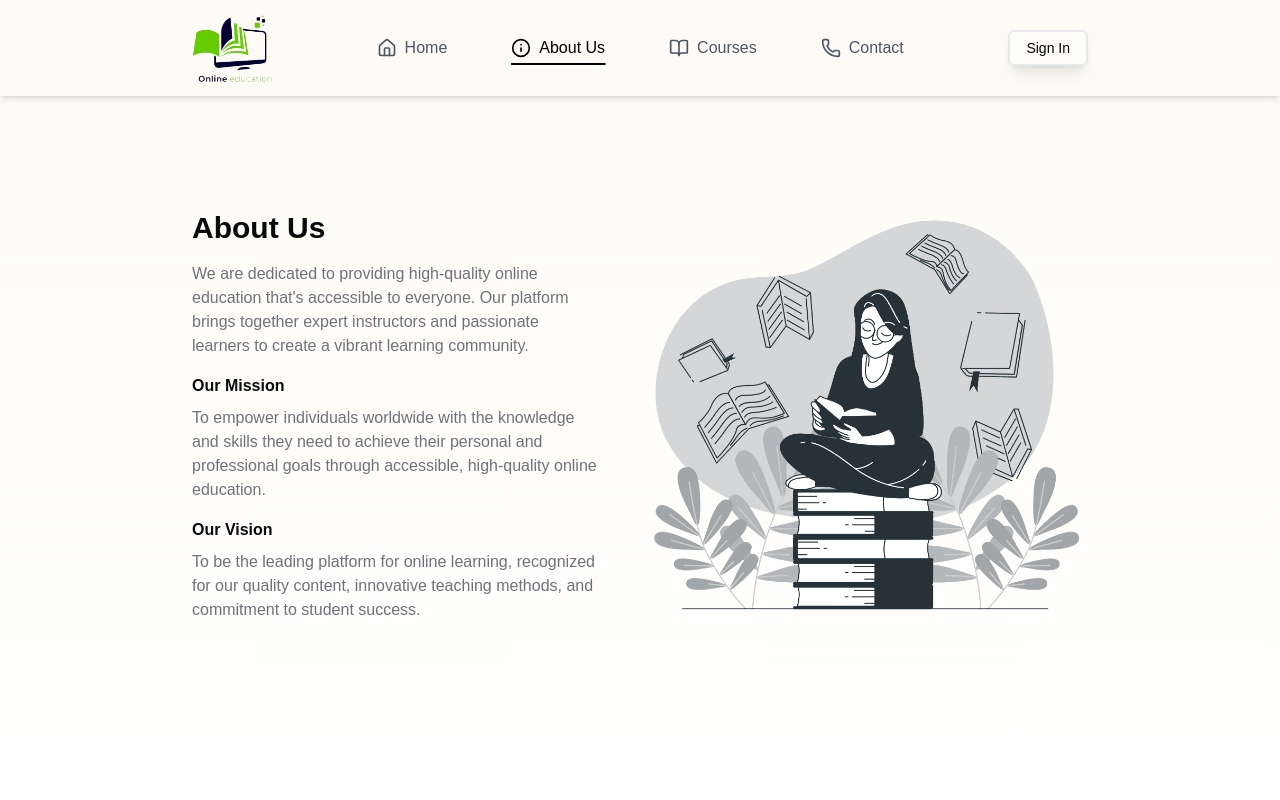
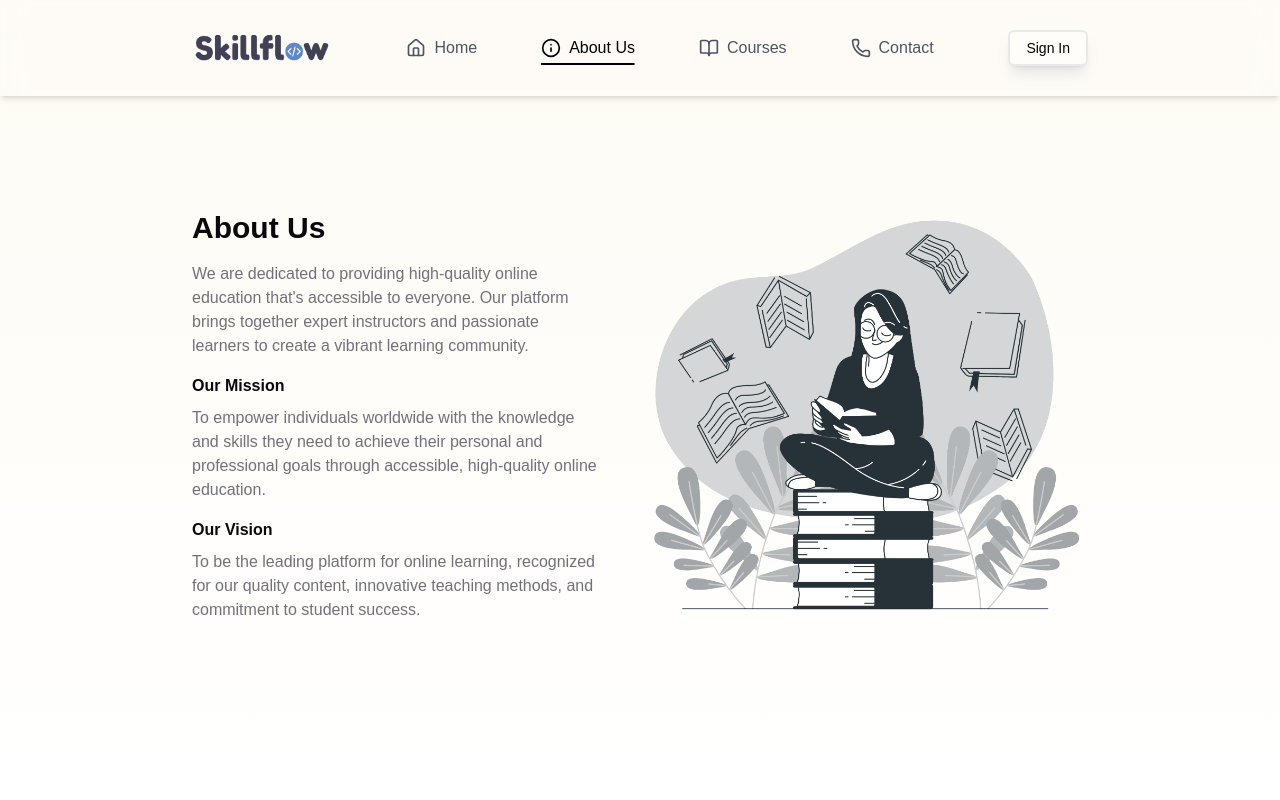
Before and after one commit to nafistarik/e-learning, a Next.js app: page /about in a window 1280 px wide. Shown: the top 800 px of the page. Built offline with nearby package versions, Linux system fonts and the light colour scheme.

Commit message:
logo changed

```diff
--- a/components/shared/Navbar.tsx
+++ b/components/shared/Navbar.tsx
@@ -19,7 +19,7 @@ import { cn } from "@/lib/utils";
 import { useSelector } from "react-redux";
 import { selectUser } from "@/redux/slice/userSlice";
 import Image from "next/image";
-import logo from "@/app/assets/images/shared/Logo_Final.png";
+import logo from "@/app/assets/images/shared/logo.png";
 
 const navigation = [
   { name: "Home", href: "/", icon: <Home className="h-5 w-5" /> },
@@ -43,7 +43,7 @@ export default function Navbar() {
               src={logo}
               width={1000}
               height={1000}
-              className="w-auto h-16 sm:h-20 "
+              className="w-auto h-8 sm:h-12 "
               alt="logo"
             />
           </Link>
```
Also changed, not shown: app/assets/images/shared/logo.png.
